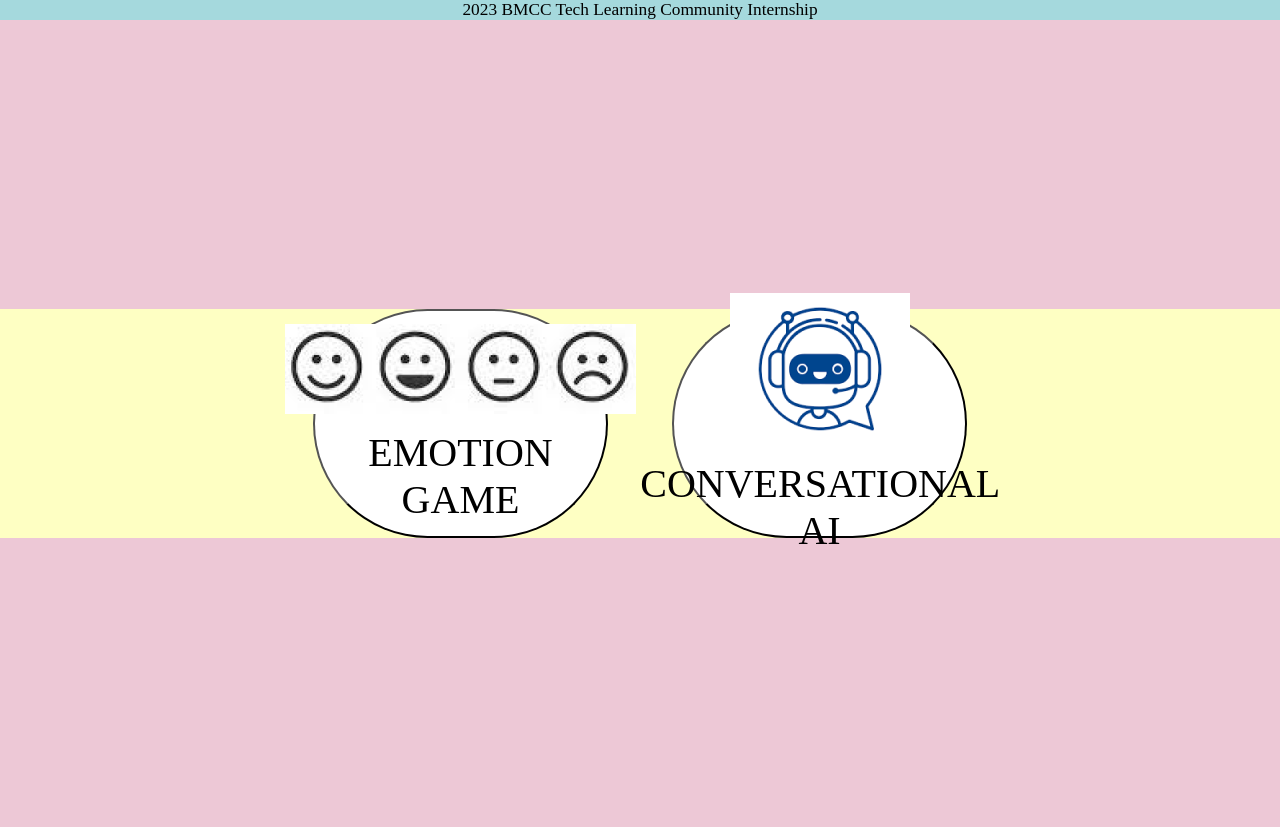
After one commit to BenjaminJenney/ASD-proj, a Flask app: template templates/home.html in a window 1280 px wide. The commit adds this page. Run offline with Flask 3, Linux system fonts and the light colour scheme; the template is opened without the code that fills it, so the values that code supplies are empty.

Commit message:
home page
home page->game

```diff
--- a/main.py
+++ b/main.py
@@ -7,10 +7,11 @@ app.config.from_object(DevConfig)
 db = SQLAlchemy(app)
 
 @app.route('/')
-def home():
- return '<h1>Hello World!</h1>'
+def home_page():
+ return render_template('home.html')
 
-@app.route('/happy_expr_matching_game')
+
+@app.route('/game1.html')
 def happy_expr_matching_game():
     return render_template('game1.html')
 
--- a/manage.py
+++ b/manage.py
@@ -3,6 +3,7 @@ from main import app, db, User, Post
 # this updates the database and allows database management through flask shell
 # flask shell needs context, if you want the shell to know where manage.py is
 # run export FLASK_APP=manage.py
+from main import app, db, User
 @app.shell_context_processor
 def make_shell_context():
     return dict(app=app, db=db, User=User, Post=Post) # From now on, whenever we create a new model,
--- a/static/game1.js
+++ b/static/game1.js
@@ -1,5 +1,5 @@
-function mySadFunction() {
-    document.getElementById("demo").innerHTML = "Sorry, you are Sad";
+/*function mySadFunction() {
+   document.getElementById("demo").innerHTML = "Sorry, you are Sad";
 }
 // this is a comment when we press a button we will want to update the backend
 //how do we know if they are right or wrong?
@@ -10,3 +10,12 @@ function myHappyFunction() {
 //function randomClickCounter() {
     // Illigitimate click count variable (from DB) will be updated here for each click
 //}
+*/
+document.addEventListener("DOMContentLoaded", function() {
+
+    const emotionGameButton = document.getElementById("emotionGameButton");
+
+    emotionGameButton.addEventListener("click", function() {
+      window.location.href = "game1.html";
+    });
+  });
--- a/static/style.css
+++ b/static/style.css
@@ -42,9 +42,20 @@ button {
     height: 229px;
     border-radius: 295px;
     background: #FFF;
+}
 
+button1 {
+    display: flex;
+    flex-direction: column;
+    align-items: center;
+    justify-content: center;
+    gap: 15px;
+    width: 295px;
+    height: 229px;
+    border-radius: 295px;
+    background: #FFF;
+}
 
-}
 footer {
     background: #EDC8D6;
     width: 100%;
--- /dev/null
+++ b/templates/home.html
@@ -0,0 +1,32 @@
+<!DOCTYPE html>
+<html>
+    <head>
+        <title>ASD Proj</title>
+        <meta name="viewport" content="width=device-width, initial-scale=1.0">
+        <link href="../static/style.css" rel="stylesheet" >
+    </head>
+    <body>
+
+            <!-- <button onclick="randomClickCounter()"> -->
+                <header>2023 BMCC Tech Learning Community Internship</header>
+                <footer></footer>
+
+                <div id="emoticons-flex-container">
+
+                    <button id="emotionGameButton">
+                        <img src="../static/imgs/game.png"  alt="Picture of puzzles" />
+                        <p class="emotion-label">EMOTION GAME</p>
+                    </button>
+
+                    <button type="button" onclick="">
+                        <img src="../static/imgs/AI.png" alt="Picture of AI robot" />
+                        <p class="emotion-label">CONVERSATIONAL AI</p>
+                    </button>
+
+                </div>
+
+        <!-- </button> -->
+        <script src="../static/game1.js"></script>
+    </body>
+    <footer></footer>
+</html>
```
Also changed, not shown: joy.py (added, +8 -0 lines), score.db (added), static/imgs/AI.png (added), static/imgs/game.png (added).
